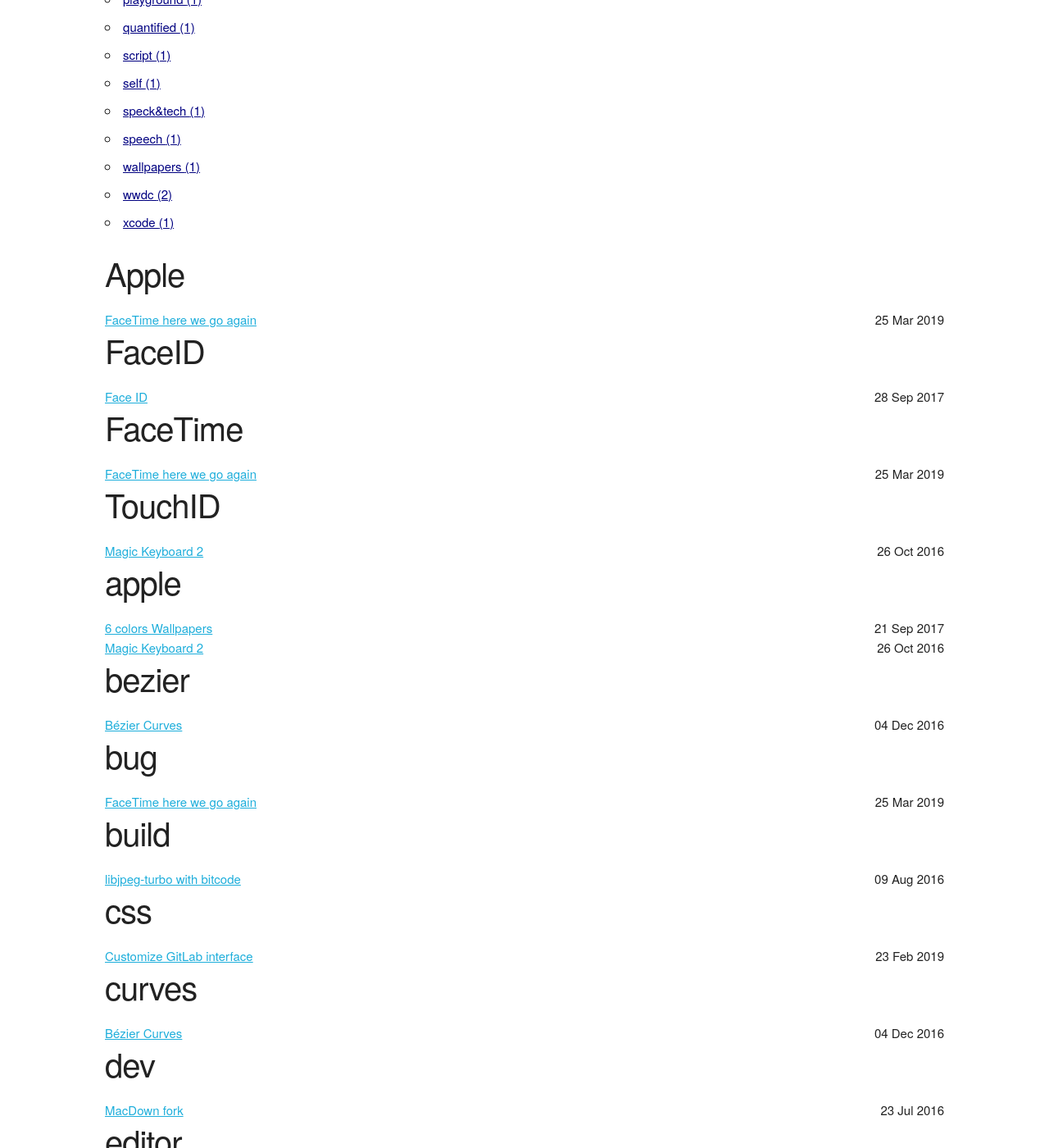
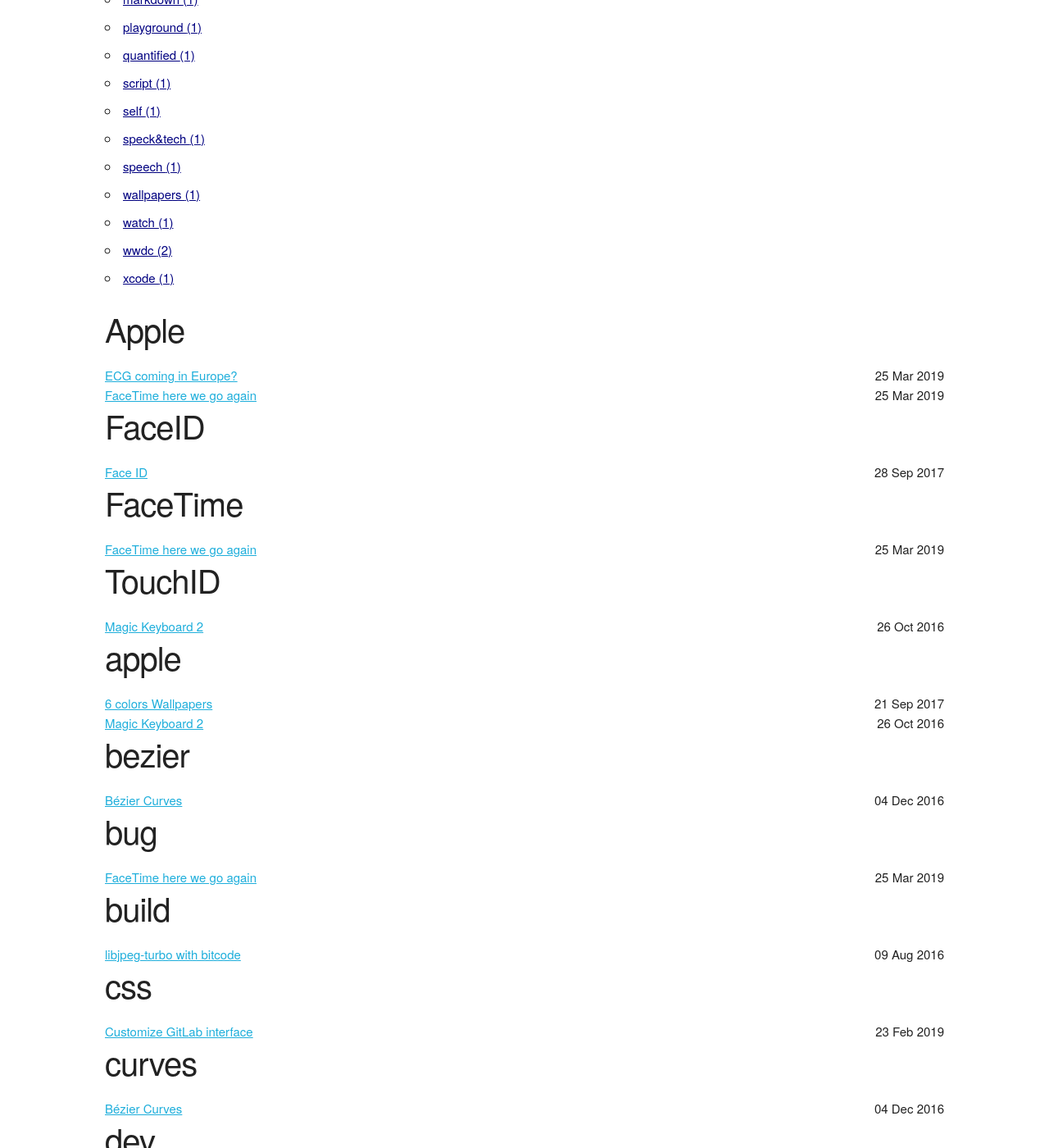
Before and after one commit to macteo/macteo.it, a Jekyll site: the page built from blog/tags/index.html, in a window 1280 px wide and 1400 px high, scrolled down 1217 px. Shown: the whole window at 82% size. Built offline with Jekyll 4.4.1, drawn with Linux system fonts in a browser that asks for light colours; some of the changed text lies outside the part shown.

Commit message:
removed images

```diff
--- a/_posts/2019-03-25-ecg-coming-in-europe.markdown
+++ b/_posts/2019-03-25-ecg-coming-in-europe.markdown
@@ -1,10 +1,9 @@
 ---
 layout: post
-title: ECG coming in Europe
+title: ECG coming in Europe?
 date:  2019-03-25T22:25:20+01:00
 categories:
-image: https://9to5mac.com/wp-content/themes/9to5-2015/images/favicons/9to5mac/9to5mac-touch-icon-iphone.png
-tags:
+tags: ecg Apple watch
 excerpt_separator: <!--more-->
 link: https://9to5mac.com/2019/03/25/apple-watch-ecg-europe/
 ---
--- a/_posts/2019-03-25-facetime-here-we-go-again.markdown
+++ b/_posts/2019-03-25-facetime-here-we-go-again.markdown
@@ -3,7 +3,6 @@
 title: FaceTime here we go again
 date:  2019-03-25T21:57:36+01:00
 categories:
-image: /assets/images/facetime.png
 tags: FaceTime bug Apple iOS
 excerpt_separator: <!--more-->
 link: https://support.apple.com/en-us/HT209599
```
